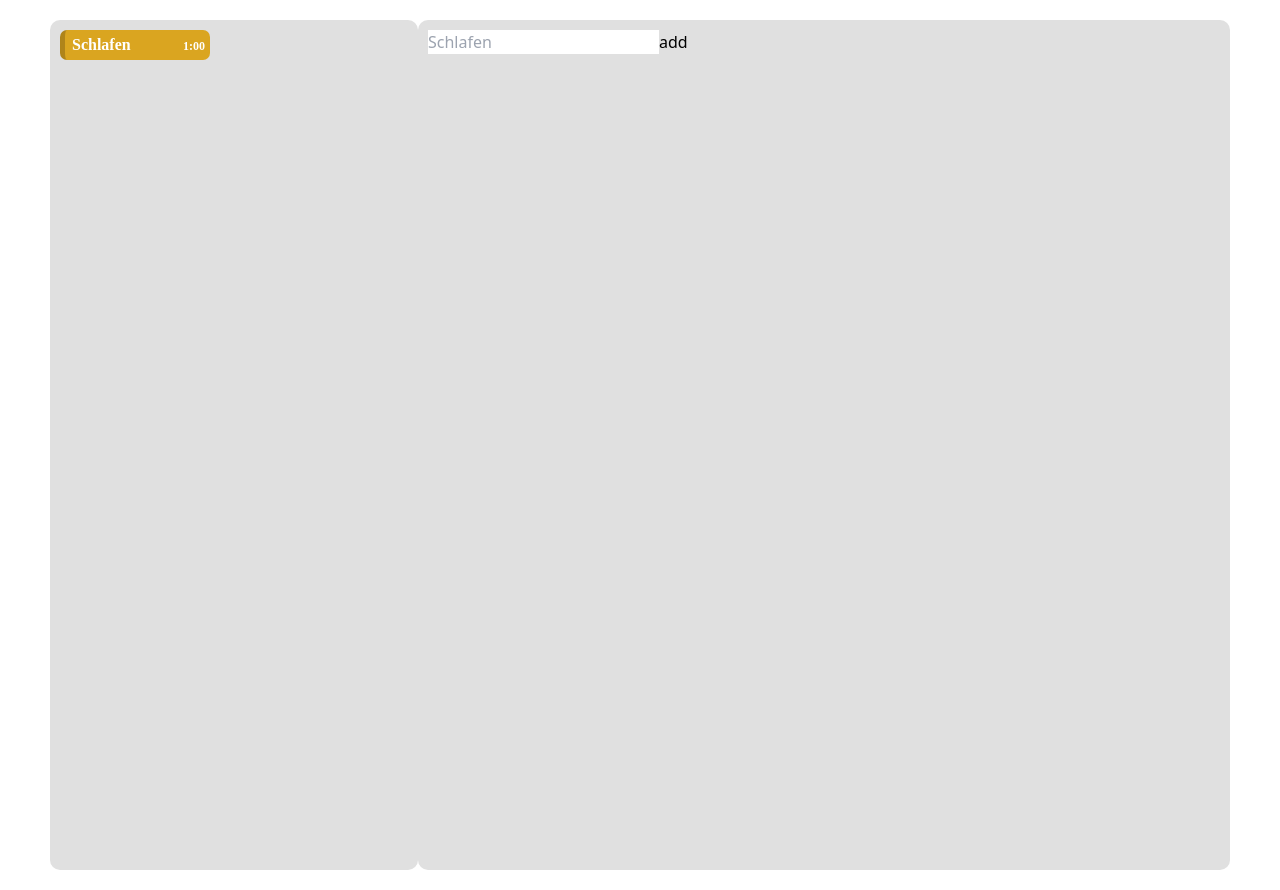
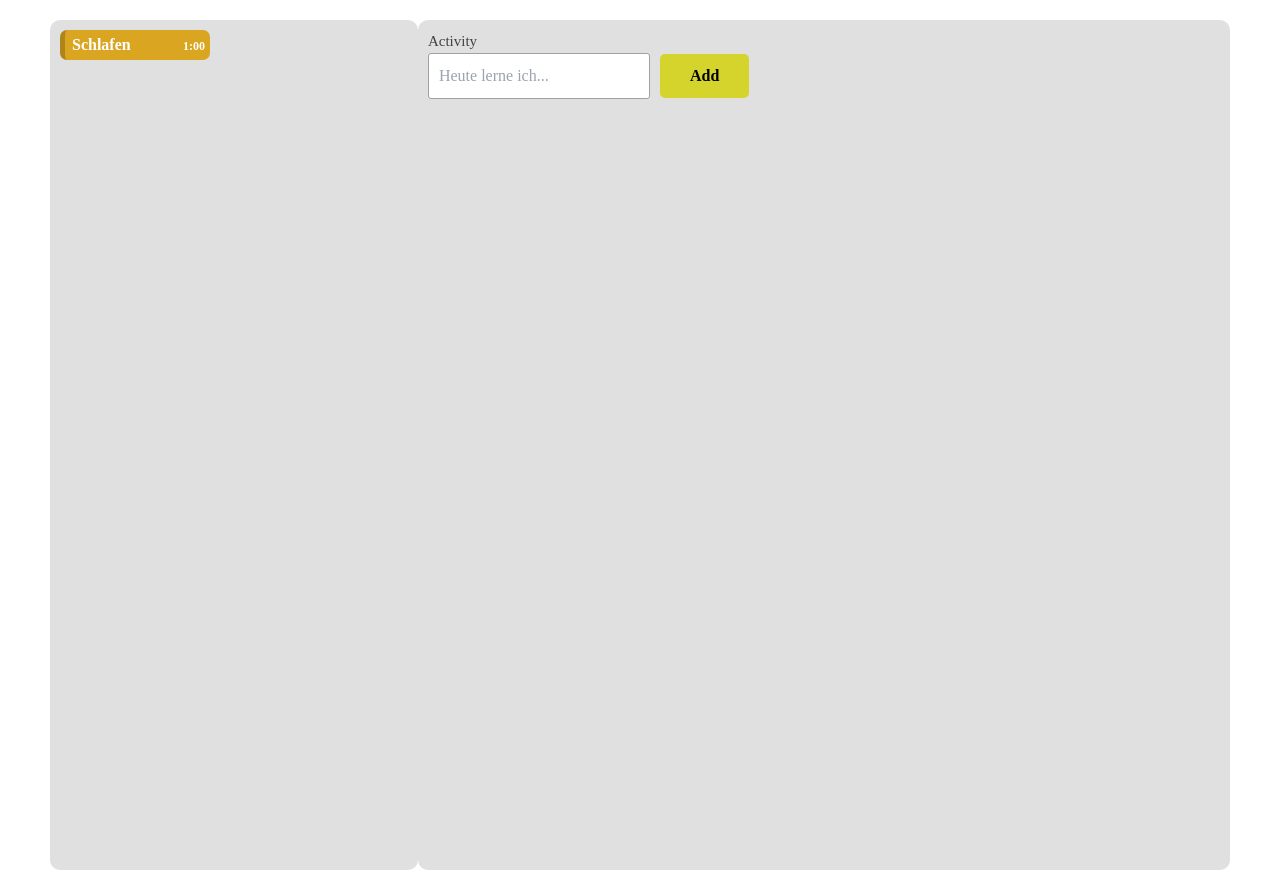
Before and after one commit to oerol/bubble, a React (Create React App) app: page / in a window 1280 px wide. Built offline with nearby package versions, Linux system fonts and the light colour scheme.

Commit message:
added a label for  input field

```diff
--- a/src/App.css
+++ b/src/App.css
@@ -1,3 +1,7 @@
+* {
+  font-family: "Proxima Nova Soft";
+}
+
 #box {
   width: 150px;
   height: 30px;
@@ -15,7 +19,6 @@
   border-left: 5px solid rgba(0, 0, 0, 0.2);
   color: white;
   padding: 3px 7px;
-  font-family: "Proxima Nova Soft";
   font-weight: 900;
   position: relative;
 }
@@ -25,6 +28,7 @@
   position: absolute;
   bottom: 5px;
   right: 5px;
+  pointer-events: none; /* https://stackoverflow.com/questions/18083061/make-element-unclickable-click-things-behind-it */
 }
 
 .box:hover {
@@ -120,3 +124,29 @@
   height: 100px;
   width: 75%;
 }
+
+/* input fields */
+
+label {
+  display: block;
+  color: #424242;
+  font-size: 15px;
+}
+
+input {
+  border: 1px solid rgb(161, 161, 161);
+  border-radius: 3px;
+  padding: 10px;
+}
+
+/* button */
+
+button {
+  background-color: rgb(212, 212, 45);
+  border: none;
+  padding: 10px 30px;
+  border-radius: 5px;
+  margin: 0px 10px;
+  cursor: pointer;
+  font-weight: 900;
+}
--- a/src/App.tsx
+++ b/src/App.tsx
@@ -205,8 +205,9 @@ const App: React.FC = () => {
           )}
         </div>
         <div id="right-content">
-          <input type="text" id="new-box-name" placeholder="Schlafen" />
-          <button onClick={addBox}>add</button>
+          <label htmlFor="new-box-name">Activity</label>
+          <input type="text" id="new-box-name" placeholder="Heute lerne ich..." />
+          <button onClick={addBox}>Add</button>
         </div>
       </div>
     </div>
```
